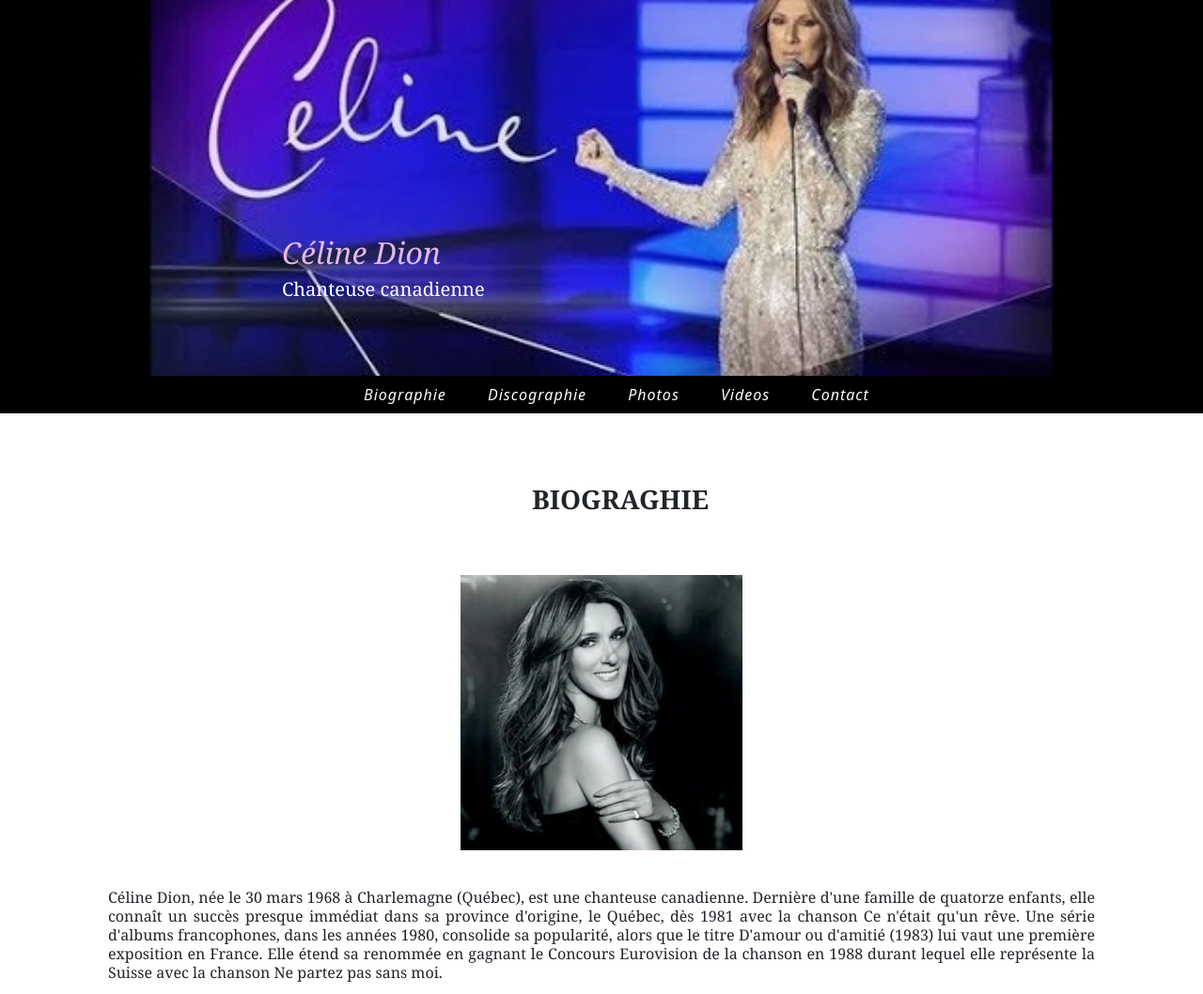
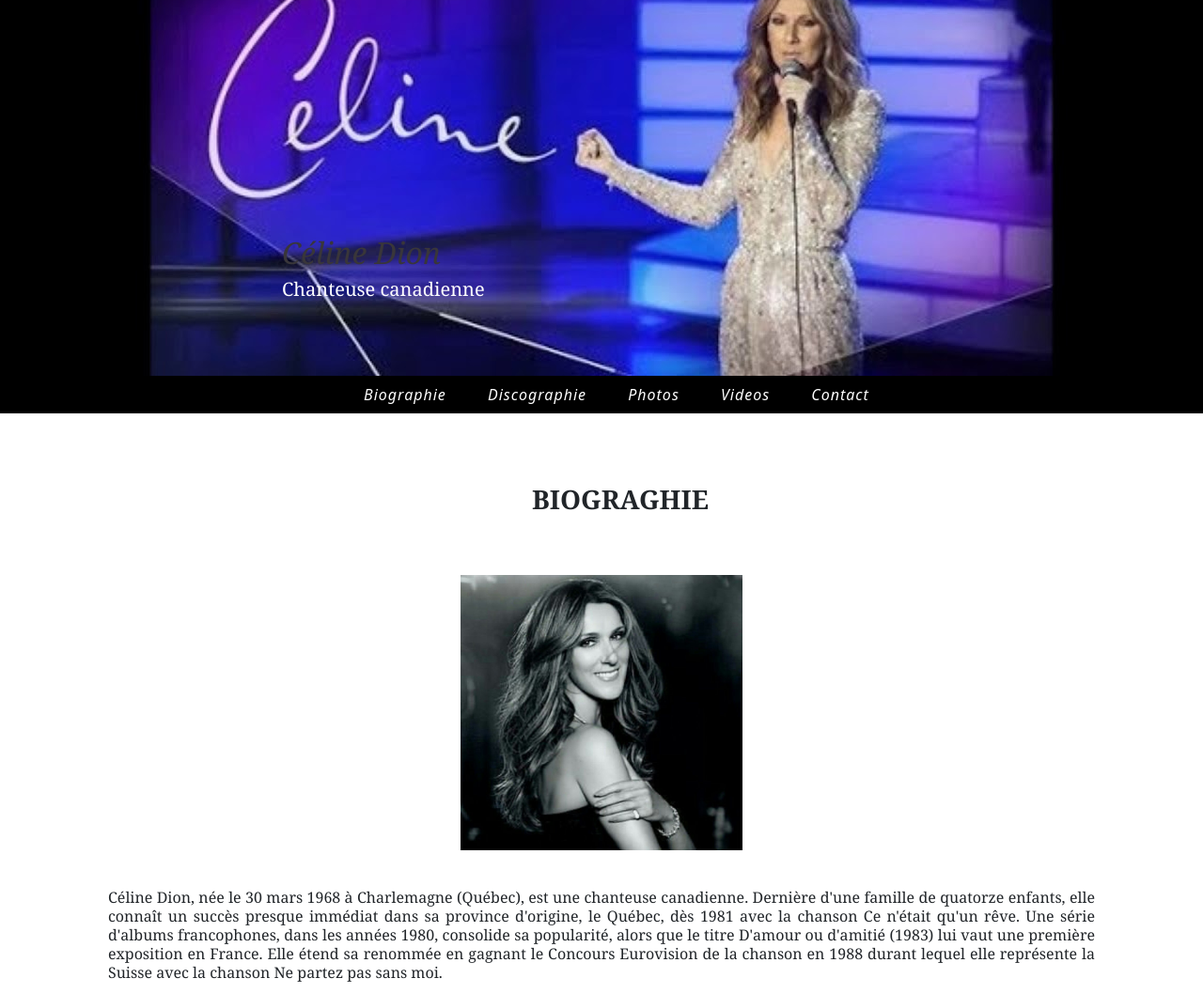
Before and after one commit to Manel1906/ProjetCelineDion, a plain HTML site: page index.html in a window 1280 px wide. Shown: the top 1058 px of the page at 94% size. Drawn offline with nearby package versions, Linux system fonts and the light colour scheme.

Commit message:
appCeline

```diff
--- a/css/style.css
+++ b/css/style.css
@@ -29,7 +29,7 @@
 }
 
 header hgroup a {
-    color: rgb(223, 184, 231);
+    color: rgb(57, 54, 58);
     text-decoration: none;
 }
 
```
Also changed, not shown: 1 other file.
